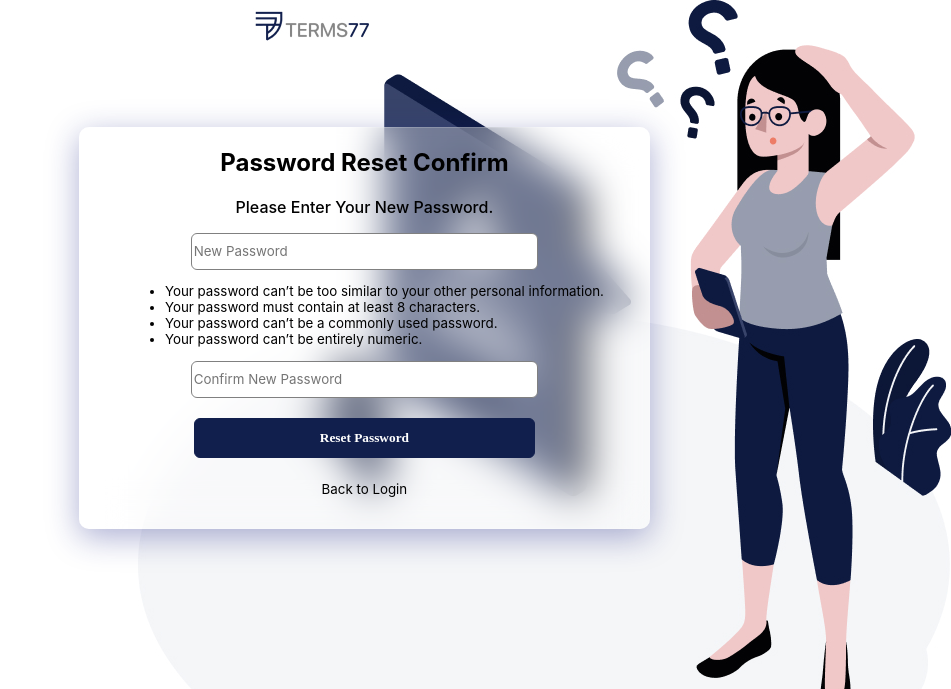
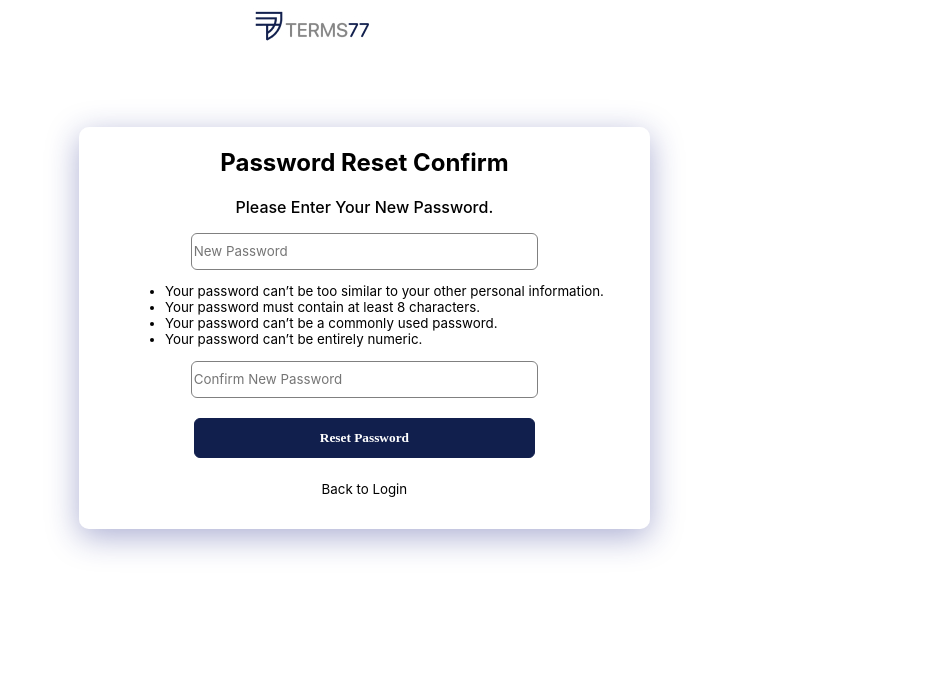
Before and after one commit to zuri-training/Proj-T_C_GEN__Team-77, a Django app: page /reset/1/1/ in a window 1280 px wide. Shown: the top 689 px of the page, without its empty margins (329-1280 px from the left). Run offline with Django 4.2, Linux system fonts and the light colour scheme.

Commit message:
deployment errors

```diff
--- a/static/css/password_reset_confirm.css
+++ b/static/css/password_reset_confirm.css
@@ -1,5 +1,5 @@
 body{
-    background-image: url("/img/resetpasswordbg.jpg");
+    /* background-image: url("/img/resetpasswordbg.jpg"); */
     background-repeat: no-repeat;
     background-position: right top;
     text-align: center;
--- a/static/css/password_reset_form.css
+++ b/static/css/password_reset_form.css
@@ -1,5 +1,5 @@
 body{
-    background-image: url("T_C_GEN/static/img/resetpasswordbg.jpg");
+    /* background-image: url("T_C_GEN/static/img/resetpasswordbg.jpg"); */
     background-repeat: no-repeat;
     background-position: right top;
     text-align: center;
--- a/static/css/passwordresetconfirmed.css
+++ b/static/css/passwordresetconfirmed.css
@@ -1,5 +1,5 @@
 body{
-    background-image: url(resetpasswordbg.jpg) ;
+    /* background-image: url(img/resetpasswordbg.jpg) ; */
     background-repeat: no-repeat;
     background-position: right top;
     text-align: center;
```
